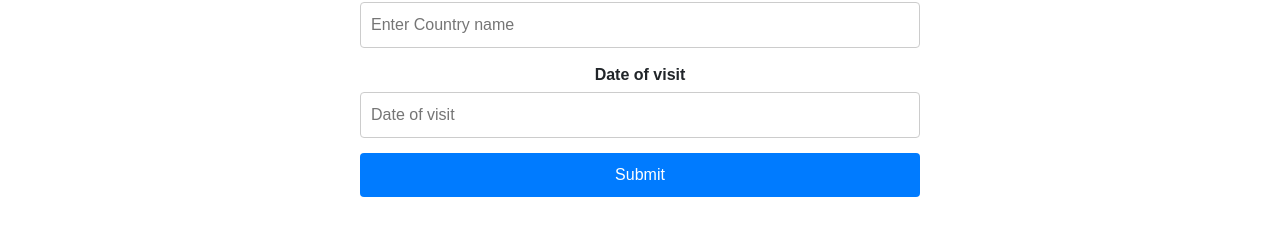
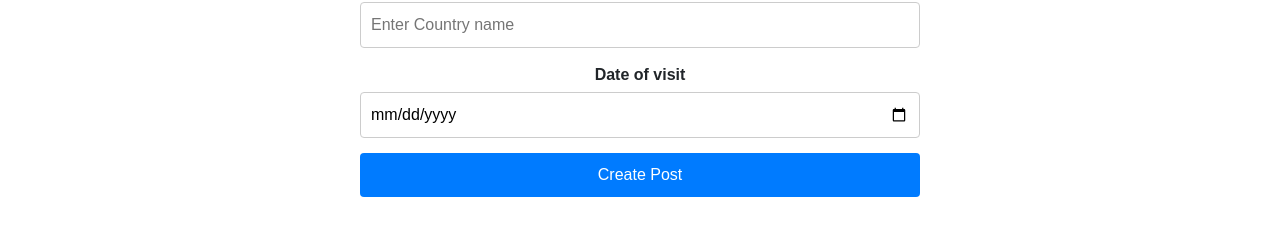
Before and after one commit to Lahirusampath2000/TravelTales, a React (Create React App) app in the folder frontend/: page /new-post in a window 1280 px wide. Shown: the part 462-698 px from the top of the page. Built offline with nearby package versions, Linux system fonts and the light colour scheme.

Commit message:
post added to database

```diff
--- a/frontend/src/Components/New-post.jsx
+++ b/frontend/src/Components/New-post.jsx
@@ -1,33 +1,49 @@
 import React, { useState } from 'react';
+import { useNavigate } from 'react-router-dom';
+import axios from 'axios';
 
 const NewPost = () => {
     const [title, setTitle] = useState('');
     const [content, setContent] = useState('');
     const [countryName, setCountryName] = useState('');
-    const [Date, setDate] = useState('');
+    const [dateOfVisit, setDateOfVisit] = useState('');
+    const navigate = useNavigate();
 
-    const handleSubmit = (e) => {
+    const handleSubmit = async (e) => {
         e.preventDefault();
-        console.log({ title, content ,countryName, Date});
-        axios.post("http://localhost:8000/add-new-post", values)
-      .then(res=>{
-        console.log(res.data)
-        if(res.data.status==="ok"){
-          alert("Registration Successful")
-          navigate("/login")
-        }else{
-          alert("Registration Failed")
+
+        const values = {
+            title,
+            content,
+            country_name: countryName,
+            date_of_visit: dateOfVisit
+        };
+
+        try {
+            const response = await axios.post(
+                "http://localhost:8000/add-new-post",
+                values,
+                { withCredentials: true }
+            );
+
+            if (response.data.status === "ok") {
+                alert("Post created successfully!");
+                navigate("/dashboard");
+            } else {
+                alert("Failed to create post");
+                console.log(response.data);
+            }
+        } catch (error) {
+            console.error("Error creating post:", error);
+            alert("Error creating post. Please try again.");
         }
-      })
-      .catch(err=>console.log(err))
-
-
     };
 
     return (
         <div style={styles.container}>
             <h1 style={styles.heading}>Create a New Blog Post</h1>
             <form onSubmit={handleSubmit} style={styles.form}>
+                {/* Title Input */}
                 <div style={styles.formGroup}>
                     <label htmlFor="title" style={styles.label}>Title</label>
                     <input
@@ -37,8 +53,11 @@ const NewPost = () => {
                         onChange={(e) => setTitle(e.target.value)}
                         style={styles.input}
                         placeholder="Enter post title"
+                        required
                     />
                 </div>
+
+                {/* Content Input */}
                 <div style={styles.formGroup}>
                     <label htmlFor="content" style={styles.label}>Content</label>
                     <textarea
@@ -47,31 +66,38 @@ const NewPost = () => {
                         onChange={(e) => setContent(e.target.value)}
                         style={styles.textarea}
                         placeholder="Write your post content here"
+                        required
                     />
                 </div>
+
+                {/* Country Name Input */}
                 <div style={styles.formGroup}>
                     <label htmlFor="countryName" style={styles.label}>Country Name</label>
                     <input
                         type="text"
                         id="countryName"
                         value={countryName}
-                        onChange={(e) => setTitle(e.target.value)}
+                        onChange={(e) => setCountryName(e.target.value)}
                         style={styles.input}
                         placeholder="Enter Country name"
+                        required
                     />
                 </div>
+
+                {/* Date of Visit Input */}
                 <div style={styles.formGroup}>
-                    <label htmlFor="Date" style={styles.label}>Date of visit</label>
+                    <label htmlFor="dateOfVisit" style={styles.label}>Date of visit</label>
                     <input
-                        type="text"
-                        id="Date"
-                        value={Date}
-                        onChange={(e) => setTitle(e.target.value)}
+                        type="date"
+                        id="dateOfVisit"
+                        value={dateOfVisit}
+                        onChange={(e) => setDateOfVisit(e.target.value)}
                         style={styles.input}
-                        placeholder="Date of visit"
+                        required
                     />
                 </div>
-                <button type="submit" style={styles.button}>Submit</button>
+
+                <button type="submit" style={styles.button}>Create Post</button>
             </form>
         </div>
     );
```
Also changed, not shown: 1 other file (tests, documents, lock files or other folders).
